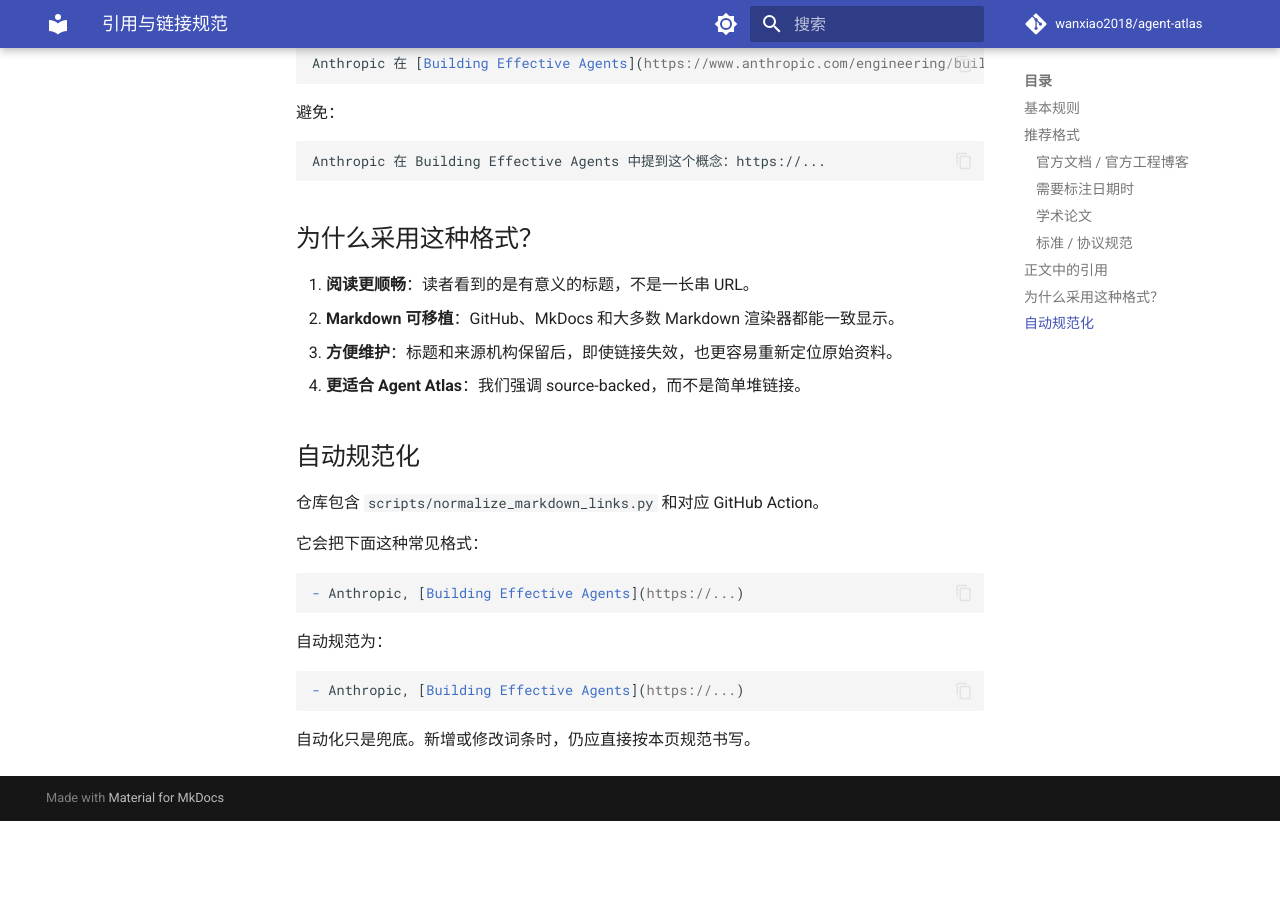
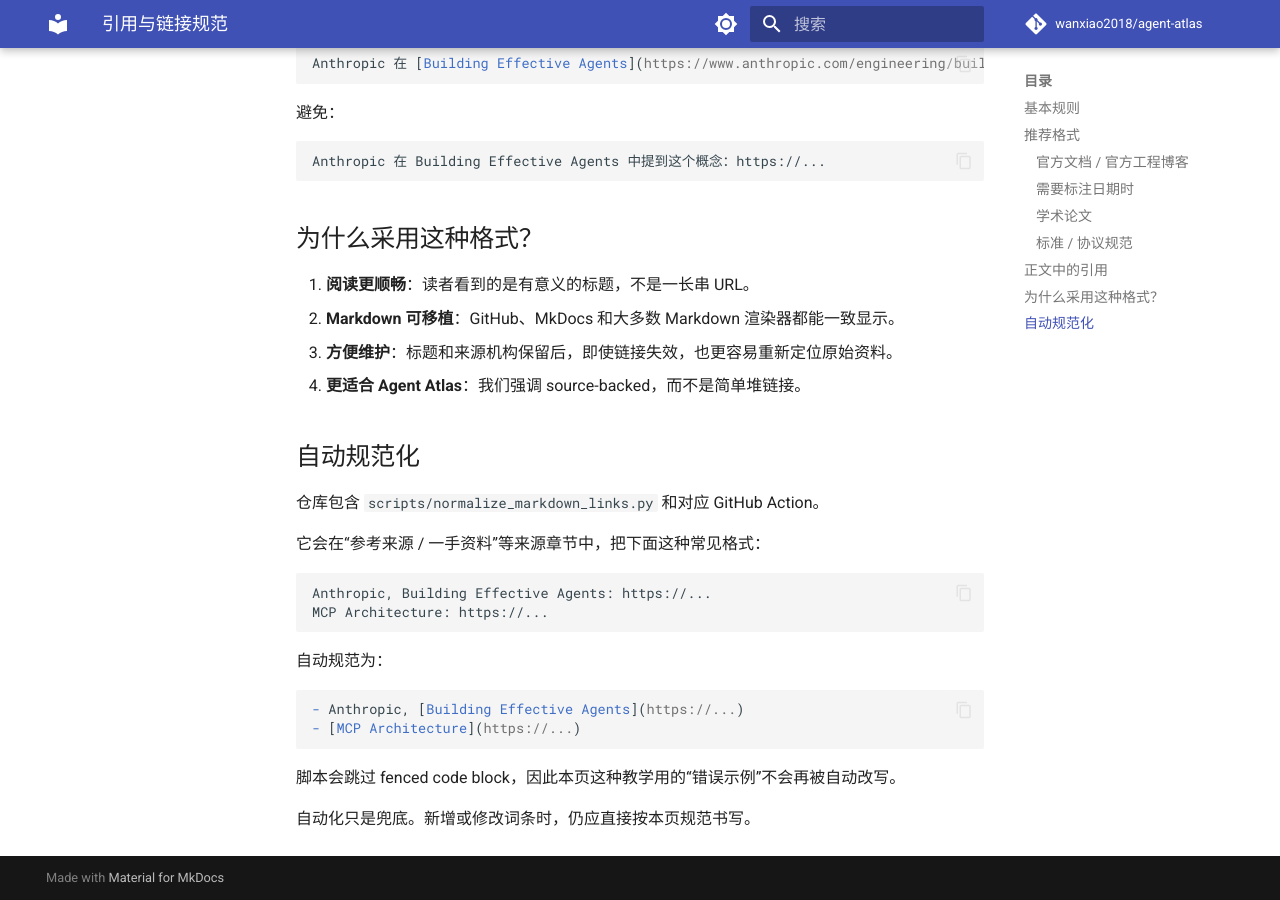
Before and after one commit to wanxiao2018/agent-atlas, an MkDocs documentation site: the page built from docs/reference/citation-style.md, in a window 1280 px wide and 900 px high, scrolled down 1455 px. Built offline with MkDocs 1.6.1 and Material for MkDocs 9.7.7, drawn with Linux system fonts in a browser that asks for light colours; comment, search, counter and statistics services are not loaded; before the commit the page ends 2276 px from its top, so only the background shows below that; some of the changed text lies outside the part shown.

Commit message:
docs: restore citation-style before-and-after examples

````diff
--- a/docs/reference/citation-style.md
+++ b/docs/reference/citation-style.md
@@ -13,7 +13,7 @@
 不要写成裸 URL：
 
 ```md
-- Anthropic, [Building Effective Agents](https://www.anthropic.com/engineering/building-effective-agents)
+Anthropic, Building Effective Agents: https://www.anthropic.com/engineering/building-effective-agents
 ```
 
 应该写成：
@@ -81,16 +81,20 @@
 
 仓库包含 `scripts/normalize_markdown_links.py` 和对应 GitHub Action。
 
-它会把下面这种常见格式：
+它会在“参考来源 / 一手资料”等来源章节中，把下面这种常见格式：
 
 ```md
-- Anthropic, [Building Effective Agents](https://...)
+Anthropic, Building Effective Agents: https://...
+MCP Architecture: https://...
 ```
 
 自动规范为：
 
 ```md
 - Anthropic, [Building Effective Agents](https://...)
+- [MCP Architecture](https://...)
 ```
 
+脚本会跳过 fenced code block，因此本页这种教学用的“错误示例”不会再被自动改写。
+
 自动化只是兜底。新增或修改词条时，仍应直接按本页规范书写。
````
